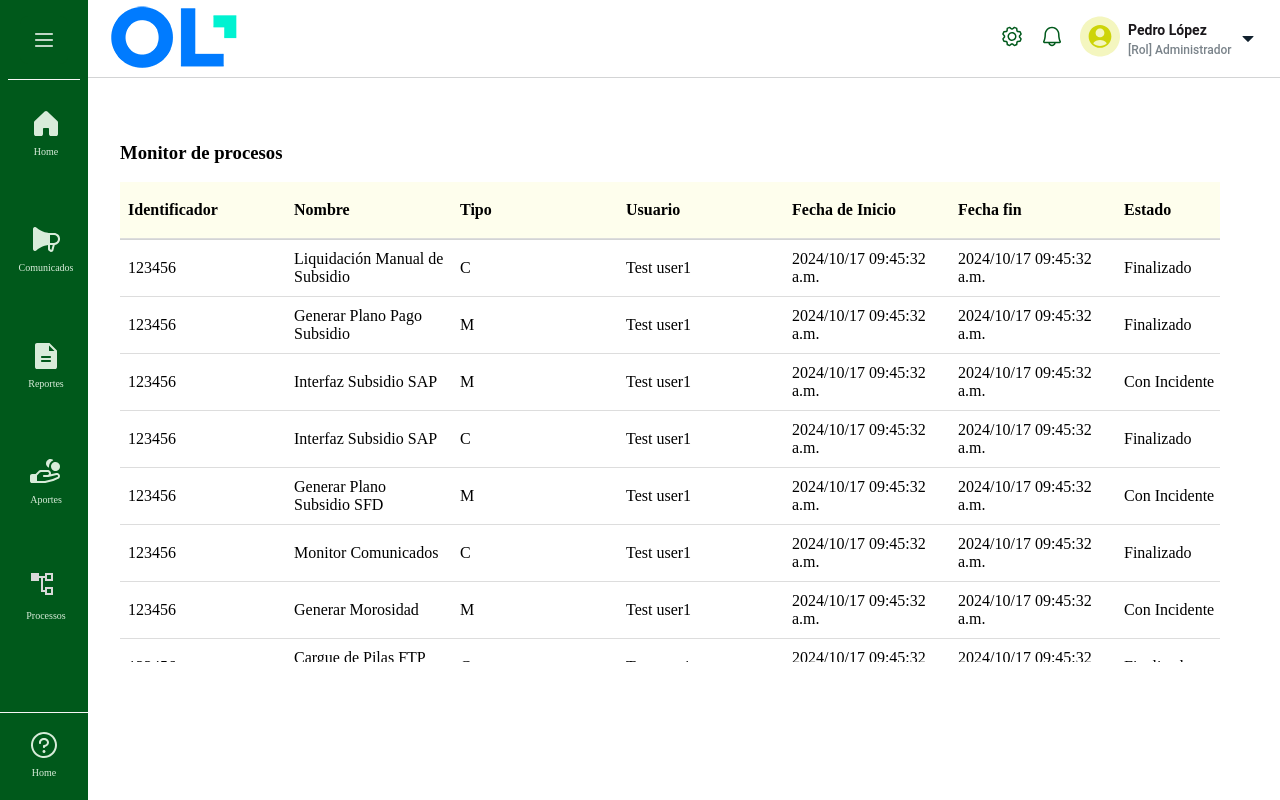
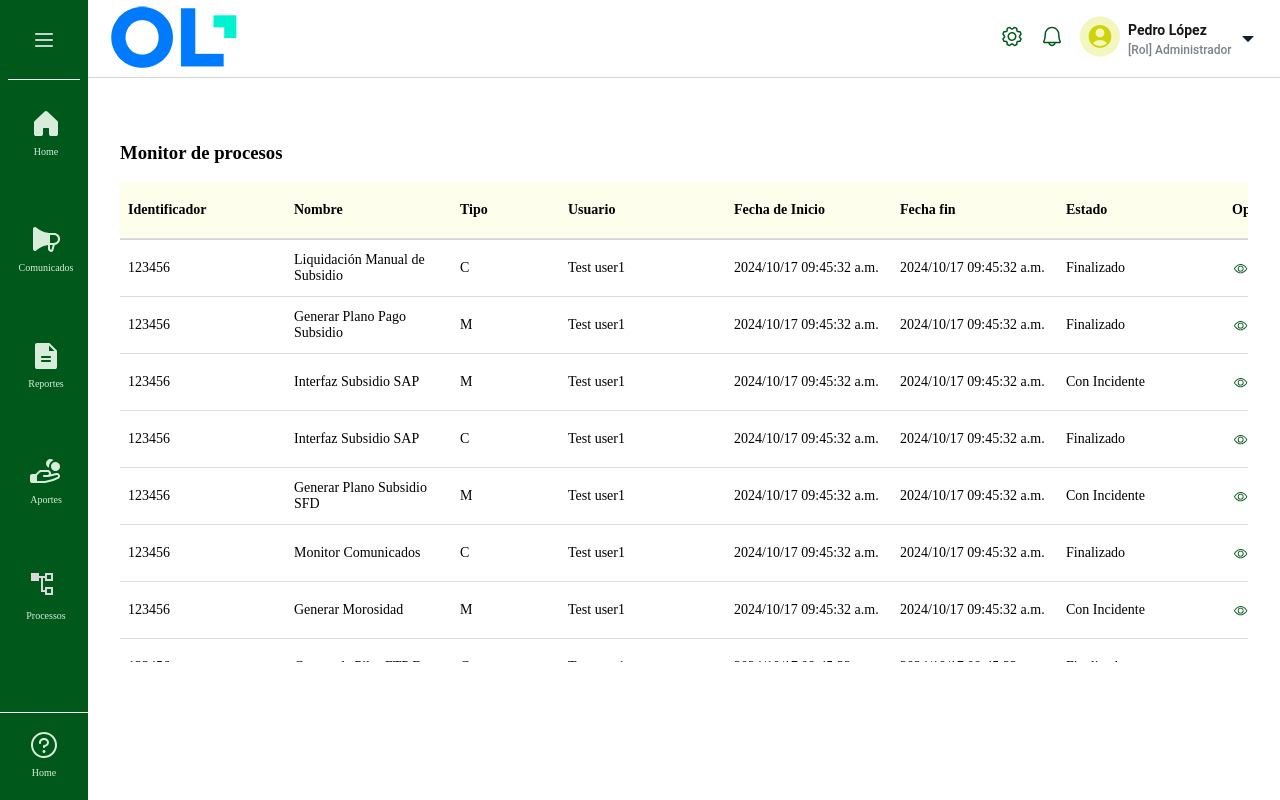
Before and after one commit to edgarinhm/react-layout-ols-challenge, a React (Vite) app: page / in a window 1280 px wide. Built offline with nearby package versions, Linux system fonts and the light colour scheme.

Commit message:
fix sidebar menu icom background color fix table columns width add table fontsize

```diff
--- a/src/layout/Sidebar/Sidebar.css
+++ b/src/layout/Sidebar/Sidebar.css
@@ -41,6 +41,7 @@
     height: 80px;
 
     border-bottom: 1px solid #f7f7f7;
+    background-color: #00591b;
 
     /* Inside auto layout */
     flex: none;
@@ -48,7 +49,6 @@
     flex-grow: 0;
 
     .menuIcon {
-      background-color: #00591b;
       /* Auto layout */
       display: flex;
       flex-direction: row;
--- a/src/layout/index.jsx
+++ b/src/layout/index.jsx
@@ -13,6 +13,7 @@ const Layout = (props) => {
           top: "80px",
           left: "88px",
           height: "calc(100vh - 80px)",
+          width: "calc(100vw - 88px)",
         }}
       >
         {props.children}
--- a/src/pages/ProcessMonitor/MonitorGrid.css
+++ b/src/pages/ProcessMonitor/MonitorGrid.css
@@ -1,12 +1,13 @@
 .proccess-monitor-container {
   /* Example CSS for a simple monitor-table */
+
   .monitor-table {
     width: 100%;
     border-collapse: collapse;
+    font-size: 0.875rem;
   }
 
   .monitor-scroll-table {
-    width: calc(100vw - 180px);
     table {
       width: 100%;
     }
--- a/src/pages/ProcessMonitor/MonitorGridRow.jsx
+++ b/src/pages/ProcessMonitor/MonitorGridRow.jsx
@@ -18,14 +18,14 @@ const MonitorGridRow = (props) => {
 
   return (
     <tr>
-      <td>{data.identificador}</td>
+      <td style={{ width: "150px" }}>{data.identificador}</td>
       <td>{data.nombre}</td>
-      <td>{data.tipo}</td>
+      <td style={{ width: "92px" }}>{data.tipo}</td>
       <td>{data.usuario}</td>
       <td>{data.fechaDeInicio}</td>
       <td>{data.fechaFin}</td>
       <td>{data.estado}</td>
-      <td>
+      <td style={{ width: "70px" }}>
         <button className="icon-btn icons" onClick={() => setOpenModal(true)}>
           {DetailIcon}
         </button>
--- a/src/pages/ProcessMonitor/index.jsx
+++ b/src/pages/ProcessMonitor/index.jsx
@@ -17,14 +17,14 @@ const ProccessMonitor = () => {
         <table className="monitor-table">
           <thead>
             <tr>
-              <th>Identificador</th>
+              <th style={{ width: "150px" }}>Identificador</th>
               <th>Nombre</th>
-              <th>Tipo</th>
+              <th style={{ width: "92px" }}>Tipo</th>
               <th>Usuario</th>
               <th>Fecha de Inicio</th>
               <th>Fecha fin</th>
               <th>Estado</th>
-              <th>Opciones</th>
+              <th style={{ width: "70px" }}>Opciones</th>
             </tr>
           </thead>
           <tbody>
```
